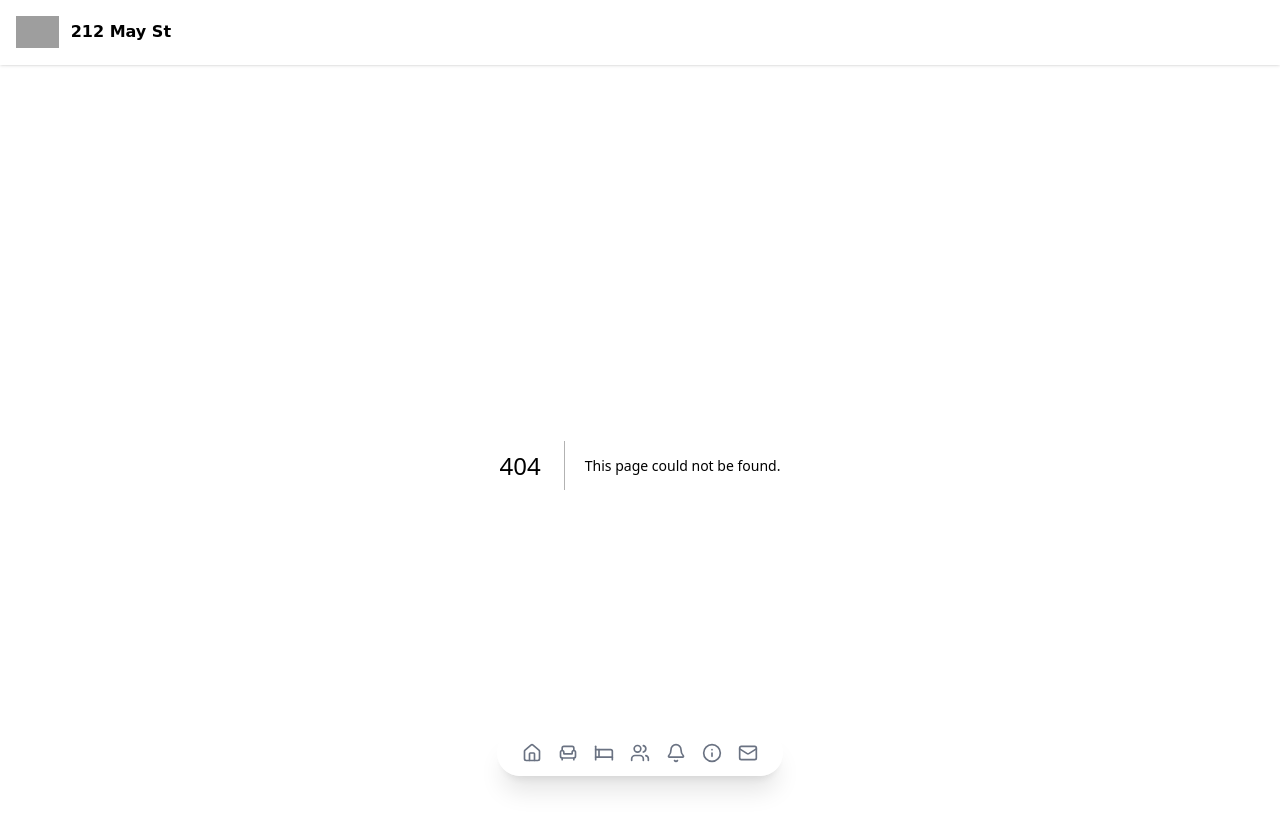
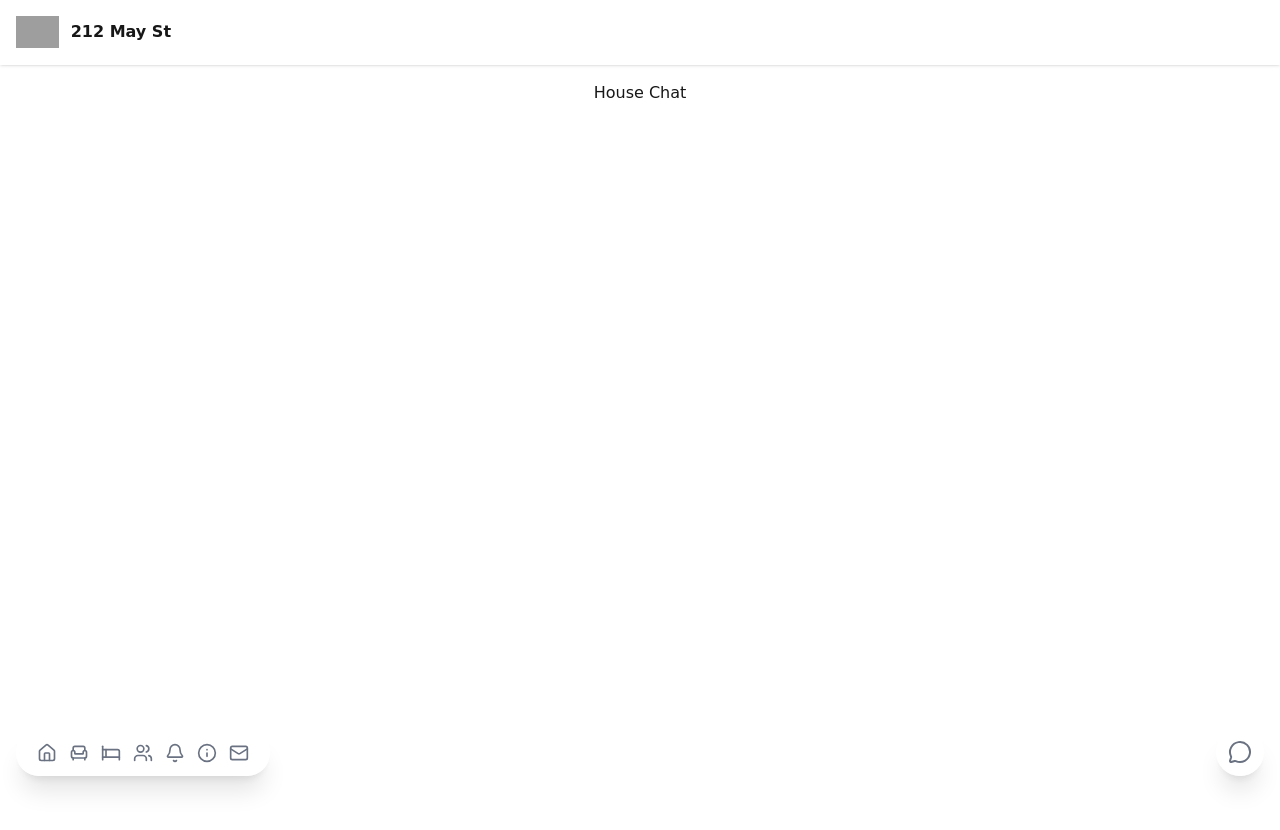
Before and after one commit to idongCodes/212mayst, a Next.js app: page /chat in a window 1280 px wide. Before the commit this address had no page. Shown: the top 830 px of the page. After the commit the page ends 800 px from the top, so only its background shows below. Built offline with nearby package versions, Linux system fonts and the light colour scheme; grey boxes are pictures that could not be loaded.

Commit message:
Add Chat Icon

```diff
--- /dev/null
+++ b/app/chat/page.tsx
@@ -0,0 +1,3 @@
+export default function Chat() {
+  return <div className="p-4 text-center">House Chat</div>;
+}
--- a/app/layout.tsx
+++ b/app/layout.tsx
@@ -1,7 +1,7 @@
 import type { Metadata } from "next";
 import { Geist, Geist_Mono } from "next/font/google";
 import "./globals.css";
-import { Home, Armchair, Bed, Users, Bell, Info, Mail } from "lucide-react";
+import { Home, Armchair, Bed, Users, Bell, Info, Mail, MessageCircle } from "lucide-react";
 import Image from "next/image";
 import Link from "next/link";
 
@@ -30,7 +30,7 @@ export default function RootLayout({
       <body
         className={`${geistSans.variable} ${geistMono.variable} antialiased pb-24`}
       >
-        {/* Global Top Bar - Liquid Glass Effect */}
+        {/* Global Top Bar */}
         <header className="sticky top-0 z-50 w-full border-b border-white/20 bg-white/60 p-4 shadow-sm backdrop-blur-xl dark:border-white/10 dark:bg-black/60">
           <Link href="/" className="flex items-center gap-3 w-fit">
             <Image
@@ -46,8 +46,8 @@ export default function RootLayout({
 
         {children}
 
-        {/* Global Bottom Nav - Liquid Glass Effect */}
-        <nav className="fixed bottom-6 left-1/2 z-50 flex -translate-x-1/2 items-center gap-4 rounded-full border border-white/20 bg-white/60 px-6 py-3 shadow-xl backdrop-blur-xl dark:border-white/10 dark:bg-black/60">
+        {/* Global Bottom Nav - Left Aligned */}
+        <nav className="fixed bottom-6 left-4 z-50 flex items-center gap-3 rounded-full border border-white/20 bg-white/60 px-5 py-3 shadow-xl backdrop-blur-xl dark:border-white/10 dark:bg-black/60">
           <Link href="/" className="text-gray-500 transition-colors hover:text-[var(--sky-blue)]">
             <Home size={20} />
           </Link>
@@ -76,6 +76,14 @@ export default function RootLayout({
             <Mail size={20} />
           </Link>
         </nav>
+
+        {/* Standalone Chat Button - Right Aligned (Same Level) */}
+        <Link
+          href="/chat"
+          className="fixed bottom-6 right-4 z-50 flex h-12 w-12 items-center justify-center rounded-full border border-white/20 bg-white/60 text-gray-500 shadow-xl backdrop-blur-xl transition-colors hover:text-[var(--sky-blue)] dark:border-white/10 dark:bg-black/60"
+        >
+          <MessageCircle size={24} />
+        </Link>
       </body>
     </html>
   );
```
